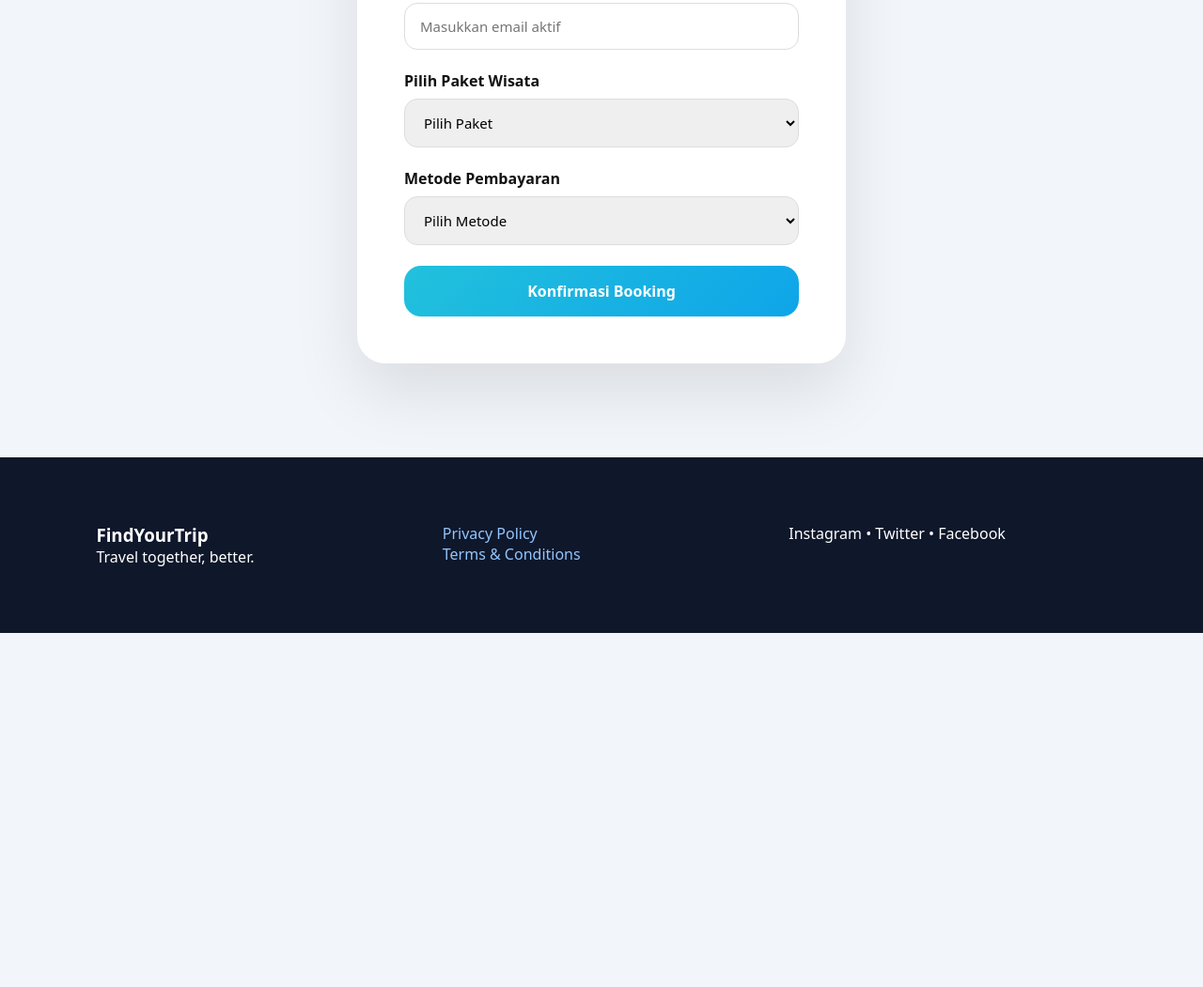
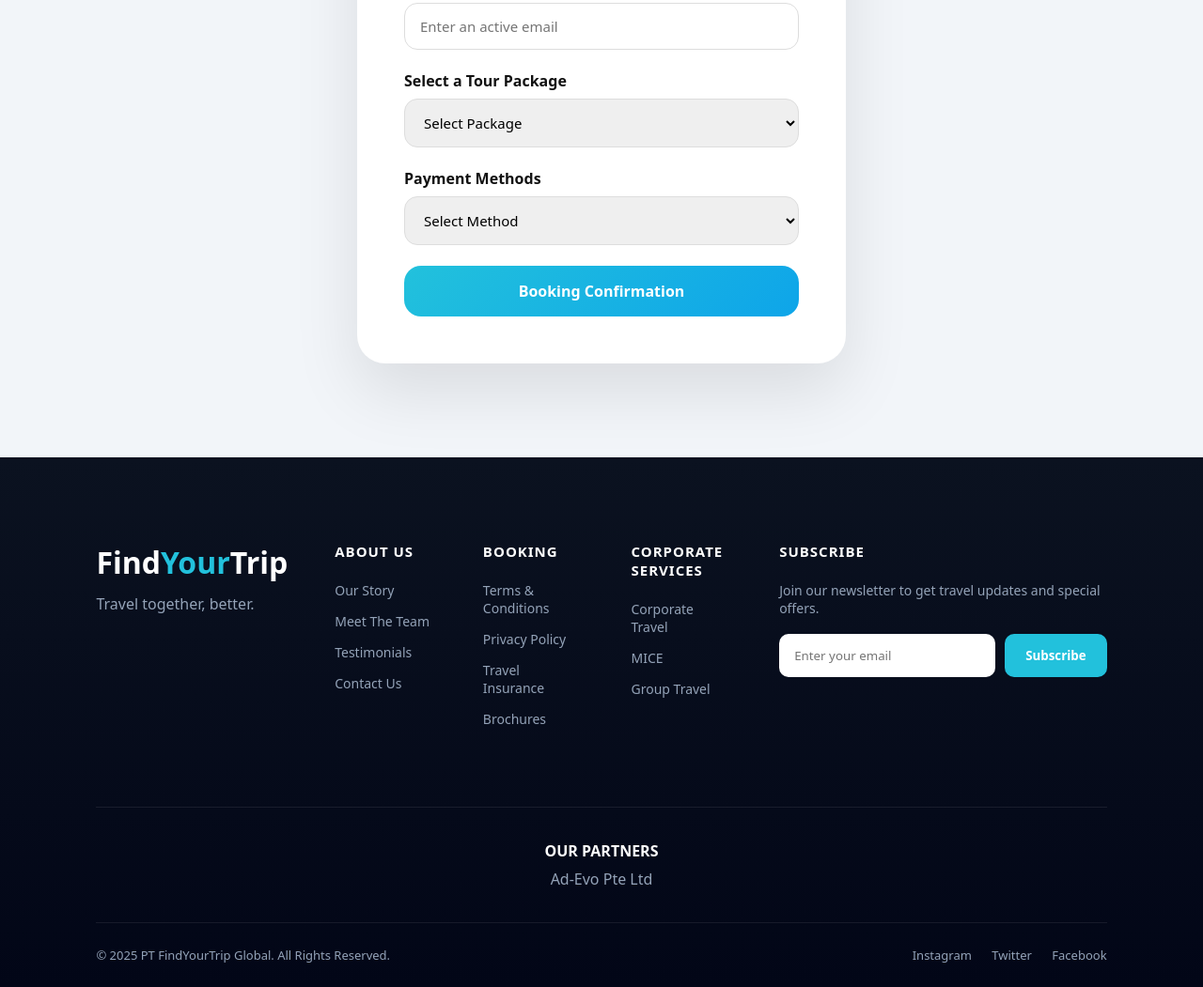
Before and after one commit to fedev1305-ctrl/testtravel, a plain HTML site: page booking.html in a window 1280 px wide. Shown: the part 873-1924 px from the top of the page at 94% size. Before the commit the page ends 1547 px from the top, so only its background shows below. Drawn offline with Linux system fonts and the light colour scheme.

Commit message:
Update booking.html

```diff
--- a/booking.html
+++ b/booking.html
@@ -162,21 +162,128 @@ section{
   box-shadow:0 14px 30px rgba(34,193,220,.45);
 }
 
+
 /* ================= FOOTER ================= */
-footer{
-  background:#0f172a;
+.footer{
+  background:linear-gradient(180deg,#0b1220,#020617);
+  color:#cbd5f5;
+  padding:90px 8% 0;
+}
+
+.footer-container{
+  display:grid;
+  grid-template-columns:1.3fr 1fr 1fr 1fr 1.6fr;
+  gap:50px;
+  padding-bottom:70px;
+}
+
+.footer-brand h2{
+  font-size:32px;
   color:#fff;
-  padding:70px 8%;
+  font-weight:800;
 }
-.footer-grid{
-  display:grid;
-  grid-template-columns:repeat(3,1fr);
-  gap:30px;
+.footer-brand span{
+  color:var(--primary);
 }
-footer a{
-  color:#93c5fd;
+.footer-brand p{
+  margin-top:12px;
+  color:#94a3b8;
+}
+
+.footer-col h4,
+.footer-subscribe h4{
+  font-size:15px;
+  margin-bottom:22px;
+  color:#fff;
+  letter-spacing:1px;
+}
+
+.footer-col a{
+  display:block;
   text-decoration:none;
+  color:#94a3b8;
+  margin-bottom:14px;
+  font-size:14px;
 }
+.footer-col a:hover{
+  color:#fff;
+}
+
+.footer-subscribe p{
+  font-size:14px;
+  color:#94a3b8;
+  margin-bottom:18px;
+}
+
+.subscribe-box{
+  display:flex;
+  gap:10px;
+}
+.subscribe-box input{
+  flex:1;
+  padding:14px 16px;
+  border-radius:10px;
+  border:none;
+  outline:none;
+}
+.subscribe-box button{
+  padding:14px 22px;
+  border:none;
+  border-radius:10px;
+  background:var(--primary);
+  color:#fff;
+  font-weight:600;
+  cursor:pointer;
+}
+
+/* PARTNER */
+.footer-partner{
+  border-top:1px solid rgba(255,255,255,.08);
+  padding:35px 0;
+  text-align:center;
+}
+.footer-partner h4{
+  color:#fff;
+  margin-bottom:8px;
+}
+.footer-partner p{
+  color:#94a3b8;
+}
+
+/* BOTTOM */
+.footer-bottom{
+  border-top:1px solid rgba(255,255,255,.08);
+  padding:25px 0;
+  display:flex;
+  justify-content:space-between;
+  align-items:center;
+  font-size:13px;
+  color:#94a3b8;
+}
+.footer-social a{
+  margin-left:18px;
+  text-decoration:none;
+  color:#94a3b8;
+}
+.footer-social a:hover{
+  color:#fff;
+}
+
+@media(max-width:1000px){
+  .footer-container{
+    grid-template-columns:1fr 1fr;
+  }
+}
+@media(max-width:600px){
+  .footer-container{
+    grid-template-columns:1fr;
+  }
+  .footer-bottom{
+    flex-direction:column;
+    gap:15px;
+  }
+}
+
 </style>
 </head>
 
@@ -202,7 +309,7 @@ footer a{
   <img src="travel.png" alt="FindYourTrio Booking">
   <div class="hero-content">
     <h1>Booking & Payment</h1>
-    <p>Isi data Anda untuk memesan paket perjalanan</p>
+    <p>Fill in your details to order a travel package</p>
   </div>
 </div>
 
@@ -210,18 +317,18 @@ footer a{
 <section>
   <div class="booking-card">
     <h2>Form Booking</h2>
-    <p>Pastikan data yang Anda isi sudah benar sebelum melanjutkan.</p>
+    <p>Make sure the data you entered is correct before continuing.</p>
 
     <form>
-      <label>Nama Lengkap</label>
-      <input type="text" placeholder="Masukkan nama lengkap">
+      <label>Full name</label>
+      <input type="text" placeholder="Enter full name">
 
       <label>Email</label>
-      <input type="email" placeholder="Masukkan email aktif">
+      <input type="email" placeholder="Enter an active email">
 
-      <label>Pilih Paket Wisata</label>
+      <label>Select a Tour Package</label>
       <select>
-        <option disabled selected>Pilih Paket</option>
+        <option disabled selected>Select Package</option>
         <option>Bali Explorer Adventure</option>
         <option>Yogyakarta Culture & Heritage</option>
         <option>Labuan Bajo Komodo Adventure</option>
@@ -229,35 +336,85 @@ footer a{
         <option>Thailand Fun Explorer</option>
       </select>
 
-      <label>Metode Pembayaran</label>
+      <label>Payment Methods</label>
       <select>
-        <option disabled selected>Pilih Metode</option>
+        <option disabled selected>Select Method</option>
         <option>Transfer Bank</option>
         <option>E-Wallet</option>
         <option>Kartu Kredit</option>
       </select>
 
-      <button class="btn-submit">Konfirmasi Booking</button>
+      <button class="btn-submit">Booking Confirmation</button>
     </form>
   </div>
 </section>
 
+
 <!-- FOOTER -->
-<footer>
-  <div class="footer-grid">
-    <div>
-      <h3>FindYourTrip</h3>
+<footer class="footer">
+  <div class="footer-container">
+
+    <!-- BRAND -->
+    <div class="footer-brand">
+      <h2>Find<span>Your</span>Trip</h2>
       <p>Travel together, better.</p>
     </div>
-    <div>
-      <a href="#">Privacy Policy</a><br>
+
+    <!-- ABOUT -->
+    <div class="footer-col">
+      <h4>ABOUT US</h4>
+      <a href="#">Our Story</a>
+      <a href="#">Meet The Team</a>
+      <a href="#">Testimonials</a>
+      <a href="#">Contact Us</a>
+    </div>
+
+    <!-- BOOKING -->
+    <div class="footer-col">
+      <h4>BOOKING</h4>
       <a href="#">Terms & Conditions</a>
+      <a href="#">Privacy Policy</a>
+      <a href="#">Travel Insurance</a>
+      <a href="#">Brochures</a>
     </div>
-    <div>
-      Instagram • Twitter • Facebook
+
+    <!-- CORPORATE -->
+    <div class="footer-col">
+      <h4>CORPORATE SERVICES</h4>
+      <a href="#">Corporate Travel</a>
+      <a href="#">MICE</a>
+      <a href="#">Group Travel</a>
+    </div>
+
+    <!-- SUBSCRIBE -->
+    <div class="footer-subscribe">
+      <h4>SUBSCRIBE</h4>
+      <p>Join our newsletter to get travel updates and special offers.</p>
+      <div class="subscribe-box">
+        <input type="email" placeholder="Enter your email">
+        <button>Subscribe</button>
+      </div>
+    </div>
+
+  </div>
+
+  <!-- PARTNER -->
+  <div class="footer-partner">
+    <h4>OUR PARTNERS</h4>
+    <p>Ad-Evo Pte Ltd</p>
+  </div>
+
+  <!-- BOTTOM -->
+  <div class="footer-bottom">
+    <p>© 2025 PT FindYourTrip Global. All Rights Reserved.</p>
+    <div class="footer-social">
+      <a href="#">Instagram</a>
+      <a href="#">Twitter</a>
+      <a href="#">Facebook</a>
     </div>
   </div>
 </footer>
 
+
 </body>
 </html>
```
